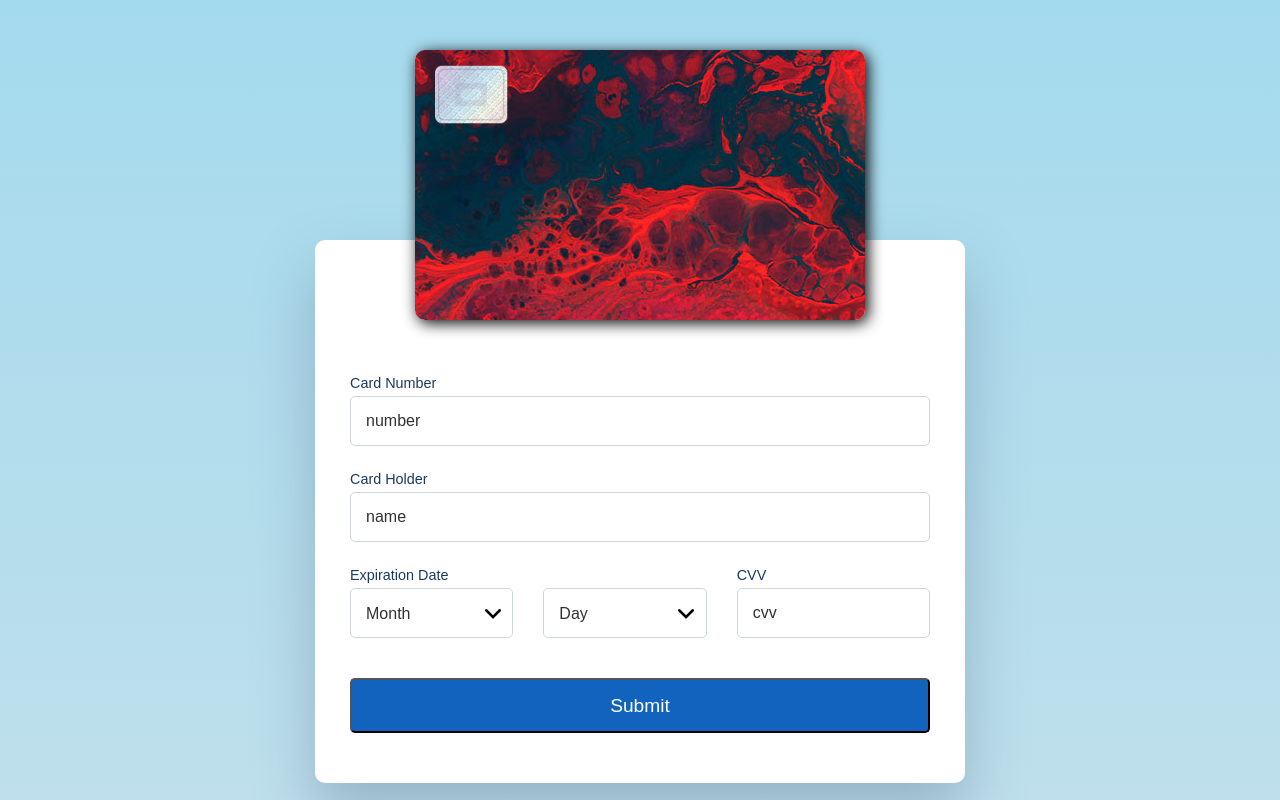
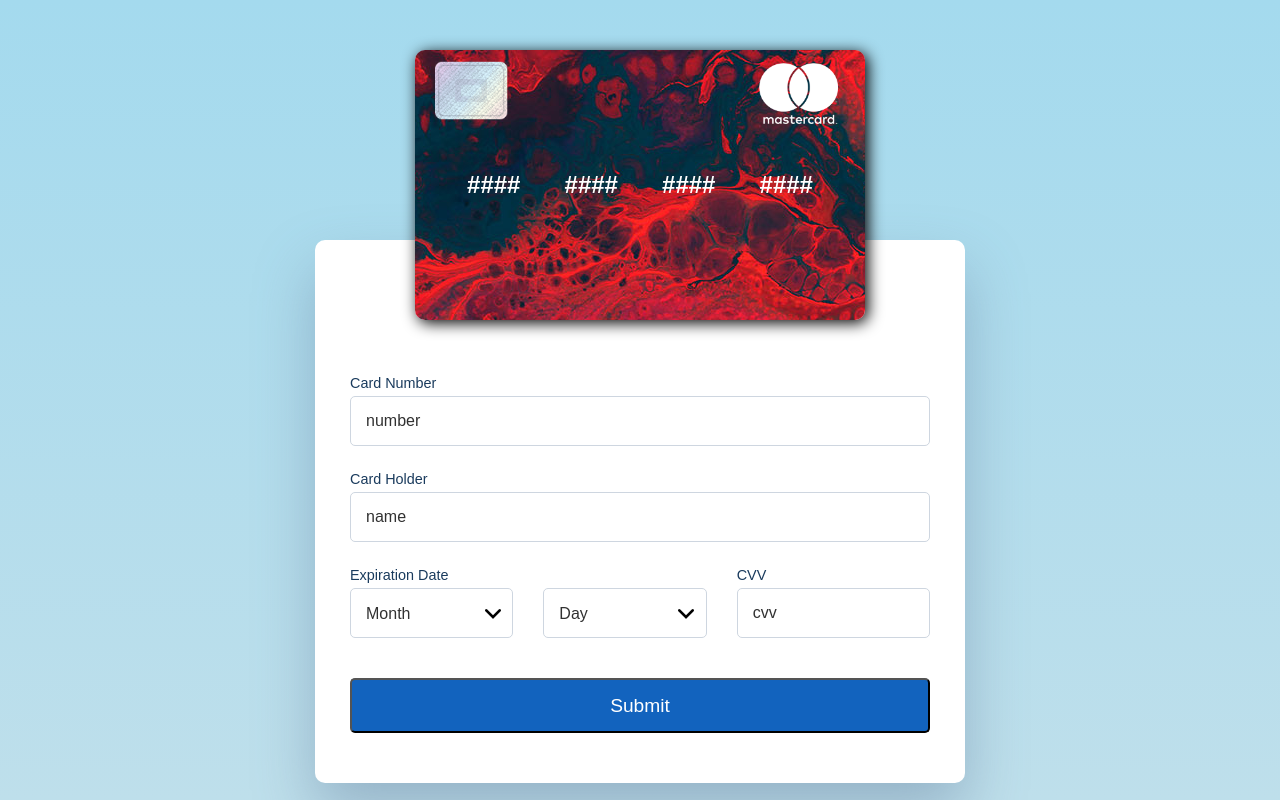
Before and after one commit to VasileiosVal/credit-card-interactive-form, a React (Create React App) app: page / in a window 1280 px wide. Built offline with nearby package versions, Linux system fonts and the light colour scheme.

Commit message:
implemented card type image and card number display

```diff
--- a/src/components/Card/Card.component.tsx
+++ b/src/components/Card/Card.component.tsx
@@ -1,8 +1,47 @@
-import React from "react";
+import React, { useState } from "react";
 import styles from "./Card.module.scss";
 
-export const Card: React.FC = () => (
-  <div className={`${styles.cardPlaceholder} ${styles.img1}`}>
-    <div className={styles.chip}></div>
-  </div>
-);
+type SpanElementArray = React.ReactElement<HTMLSpanElement>[];
+
+export const Card: React.FC = () => {
+  const [numberHolder, setNumberHolder] = useState<string[]>([
+    "#",
+    "#",
+    "#",
+    "#",
+    "#",
+    "#",
+    "#",
+    "#",
+    "#",
+    "#",
+    "#",
+    "#",
+    "#",
+    "#",
+    "#",
+    "#",
+    "#"
+  ]);
+
+  const generateNumberHolder = (): SpanElementArray => {
+    const elementArr: SpanElementArray = [];
+    const arrayToHandle = [...numberHolder];
+    for (let i = 0; i < 4; i++) {
+      const quarterNumHolder = arrayToHandle.splice(0, 4);
+      const quarterElement = <div key={i}>{quarterNumHolder.join("")}</div>;
+      elementArr.push(quarterElement);
+    }
+    return elementArr;
+  };
+
+  return (
+    <div className={`${styles.cardPlaceholder} ${styles.img1}`}>
+      <div className={styles.chip}></div>
+      <div className={styles.type}></div>
+      <div className={styles.number}>
+        <div className={styles.numberHolder}>{generateNumberHolder()}</div>
+      </div>
+    </div>
+  );
+};
--- a/src/components/Card/Card.module.scss
+++ b/src/components/Card/Card.module.scss
@@ -13,16 +13,37 @@
     "chip . . type"
     "number number number number"
     "name . . expire";
-  grid-template-columns: auto;
-  grid-template-rows: auto;
+  grid-template-columns: 1fr 1fr 1fr 1fr;
 }
 
 .chip {
-  grid-area: "chip";
+  grid-area: chip;
   background: url("../../assets/chip.png") center/65% no-repeat;
 }
 
 .type {
+  grid-area: type;
+  background: url("../../assets/mastercard.png") 20% 70%/70% no-repeat;
+}
+
+.number {
+  grid-area: number;
+  display: flex;
+  align-items: center;
+}
+
+.numberHolder {
+  display: flex;
+  flex: 1;
+  justify-content: space-around;
+  padding: 0 30px;
+  color: white;
+  font-size: 1.5rem;
+  font-weight: bold;
+}
+
+.numberHolder:focus {
+  outline: none;
 }
 
 .img1 {
```
